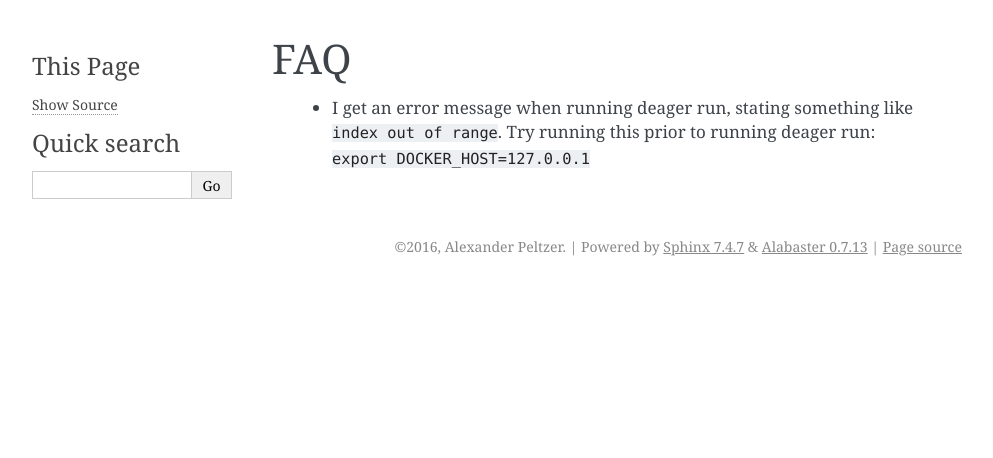
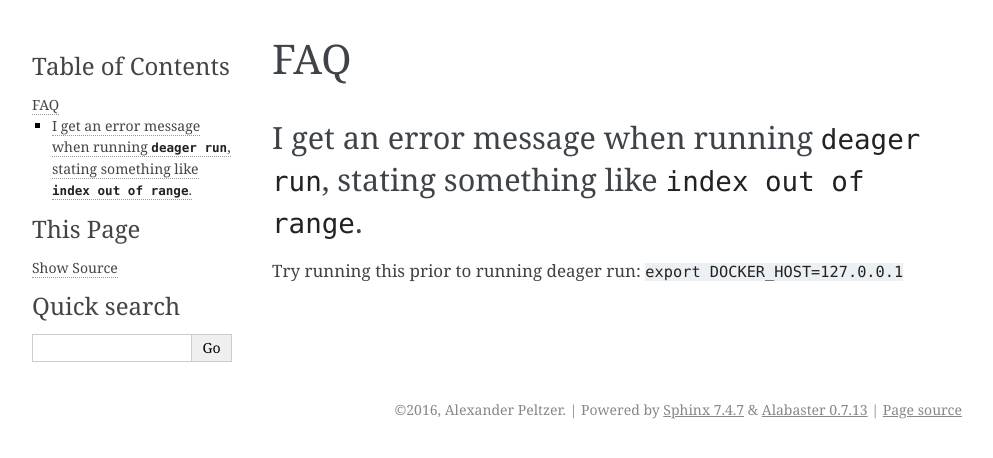
Before and after one commit to apeltzer/EAGER-GUI, a Sphinx documentation site: the page built from docs/contents/faq.rst, in a window 1280 px wide. Shown: the top 458 px of the page, without its empty margins (148-1141 px from the left). Built offline with Sphinx 7.4.7, drawn with Linux system fonts in a browser that asks for light colours.

Commit message:
Updated FAQ

```diff
--- a/docs/contents/faq.rst
+++ b/docs/contents/faq.rst
@@ -1,5 +1,7 @@
 FAQ
 ===
 
-   * I get an error message when running deager run, stating something like ``index out of range``.
-     Try running this prior to running deager run:   ``export DOCKER_HOST=127.0.0.1``
+I get an error message when running ``deager run``, stating something like ``index out of range``.
+--------------------------------------------------------------------------------------------------
+
+Try running this prior to running deager run:   ``export DOCKER_HOST=127.0.0.1``
```
